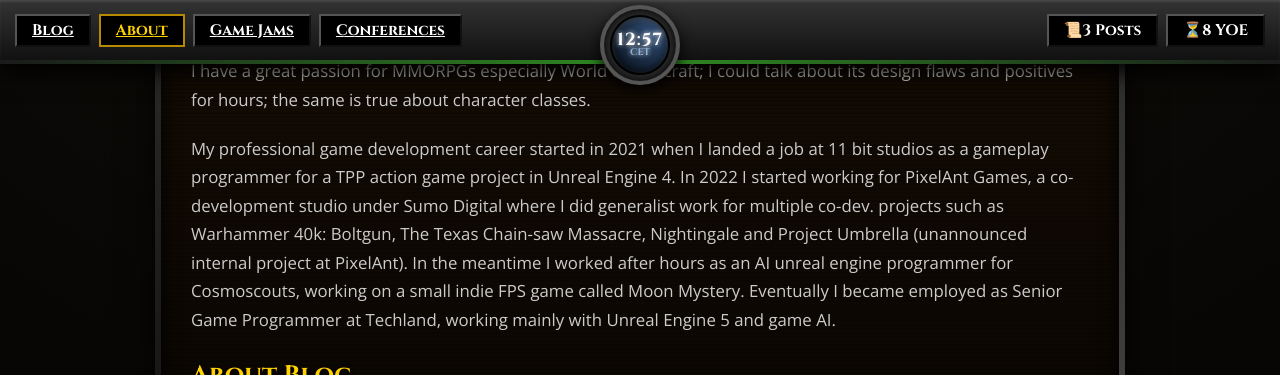
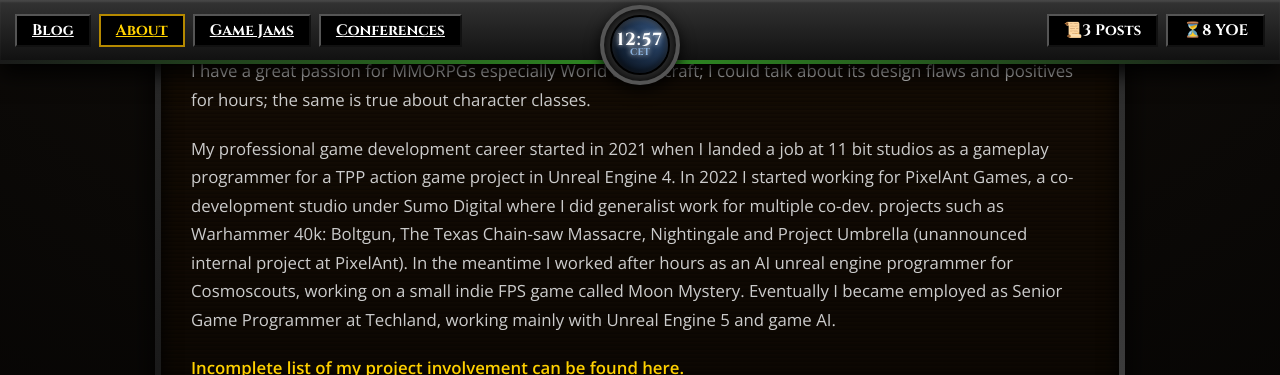
Before and after one commit to RobPiwowarek/RobPiwowarek.github.io, a Jekyll site: the page built from _pages/about.md, in a window 1280 px wide and 900 px high, scrolled down 610 px, cut to the strip 0-375 px from the top of the window. Built offline with Jekyll 4.4.1, drawn with Linux system fonts in a browser that asks for light colours.

Commit message:
moby games link

```diff
--- a/_pages/about.md
+++ b/_pages/about.md
@@ -18,5 +18,7 @@
 In the meantime I worked after hours as an AI unreal engine programmer for Cosmoscouts, working on a small indie FPS game called Moon Mystery.
 Eventually I became employed as Senior Game Programmer at Techland, working mainly with Unreal Engine 5 and game AI.
 
+[Incomplete list of my project involvement can be found here.](https://www.mobygames.com/person/1366533/robert-piwowarek/)
+
 ## About Blog
 I want this blog to overtime collect various knowledge and experience that I accumulated over the years, preferably with solutions to issues that I have encountered.
```
